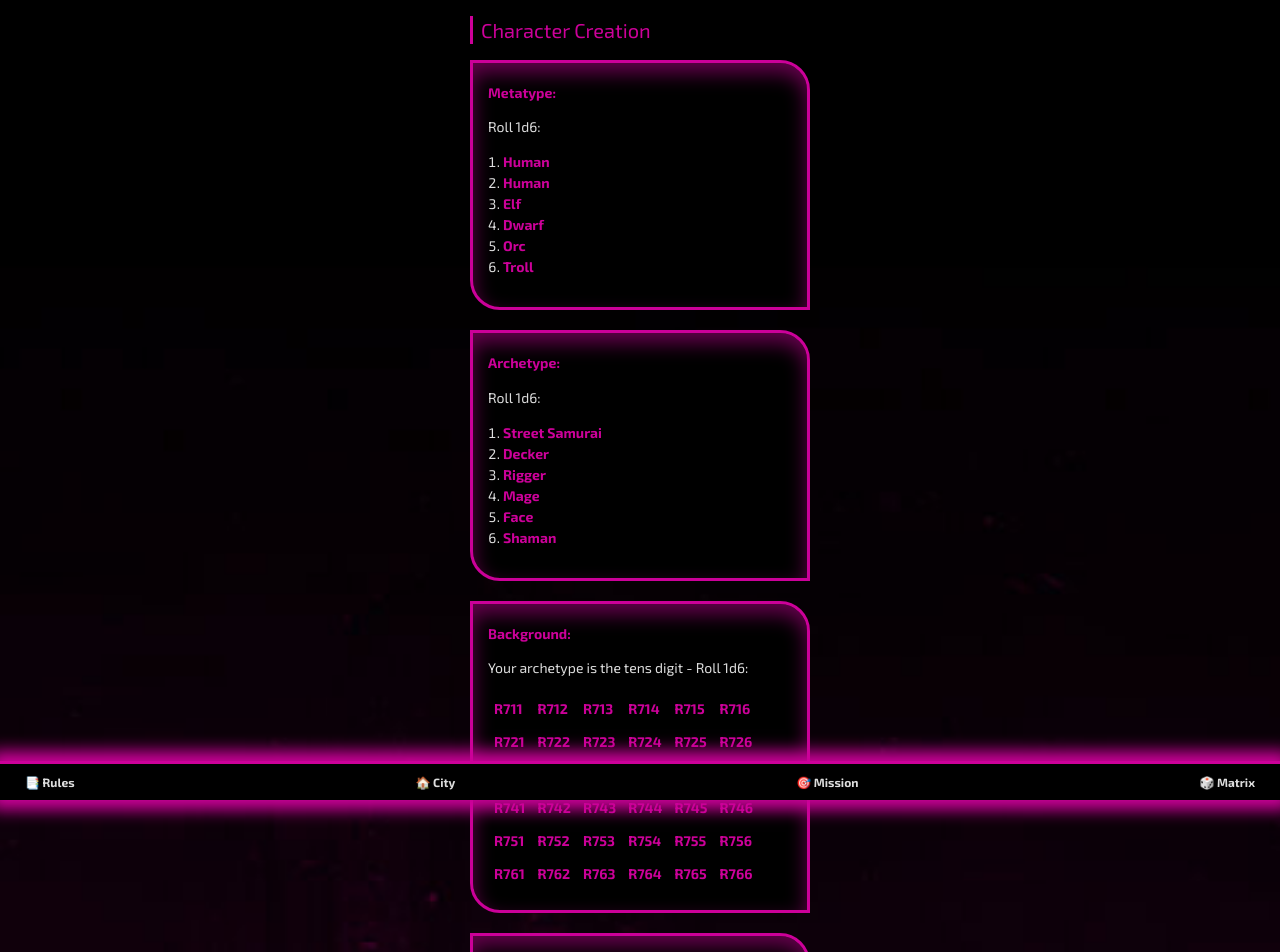
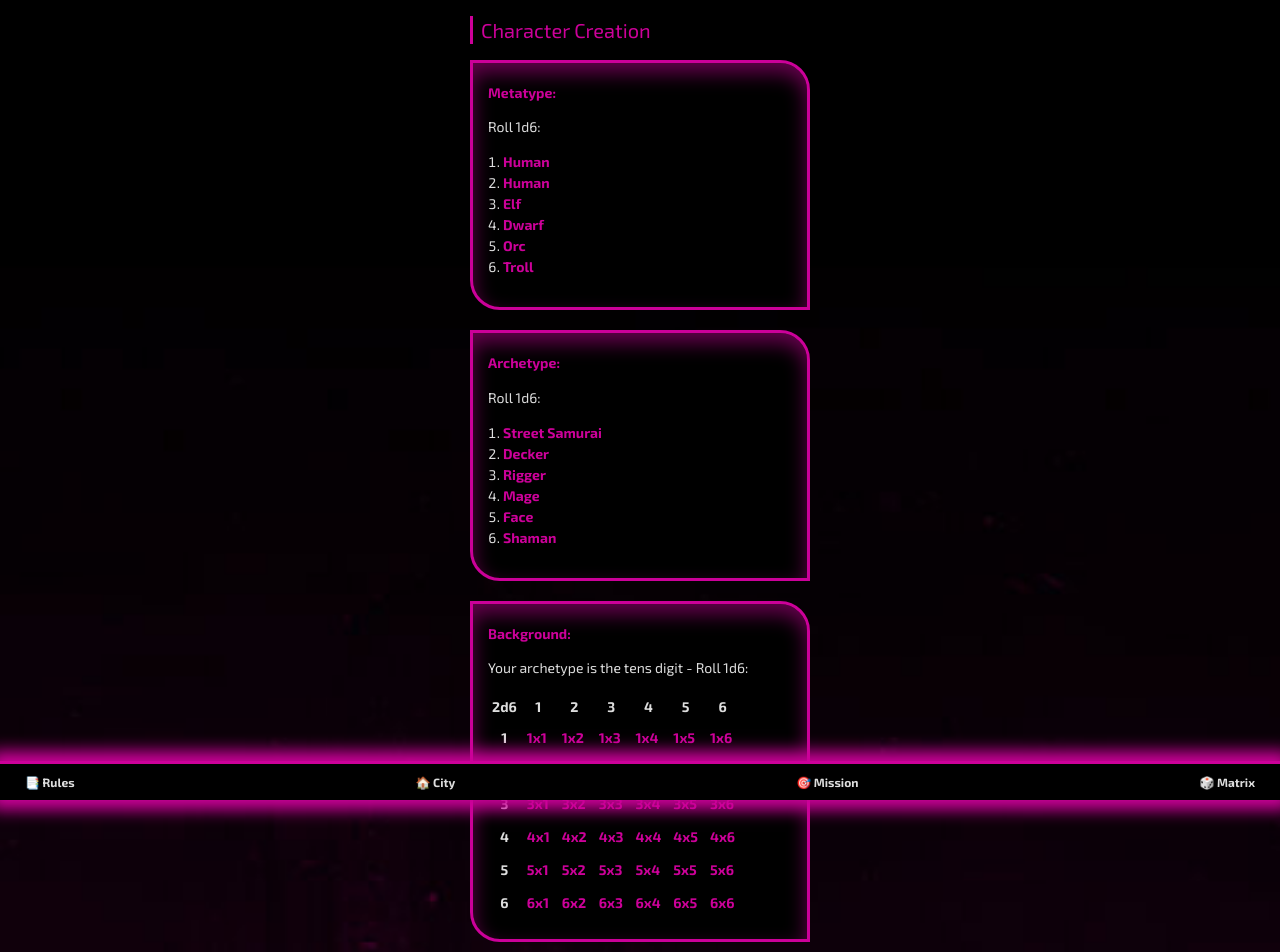
Before and after one commit to BroBuddy/shadowrun-neonhollow, a React (Vite) app: page /character in a window 1280 px wide. Shown: the top 952 px of the page. Built offline with nearby package versions, Linux system fonts and the light colour scheme.

Commit message:
clean up

```diff
--- a/src/feature/character/Character.tsx
+++ b/src/feature/character/Character.tsx
@@ -1,6 +1,9 @@
 import Card from '@/components/Card'
 import Headline from '@/components/Headline'
 import { Link } from 'react-router-dom'
+
+const rows = 6
+const cols = 6
 
 function Character() {
     return (
@@ -64,127 +67,34 @@ function Character() {
                 </p>
                 <p>Your archetype is the tens digit - Roll 1d6:</p>
                 <table>
+                    <thead>
+                        <tr>
+                            <th>2d6</th>
+                            <th>1</th>
+                            <th>2</th>
+                            <th>3</th>
+                            <th>4</th>
+                            <th>5</th>
+                            <th>6</th>
+                        </tr>
+                    </thead>
                     <tbody>
-                        <tr>
-                            <td>
-                                <Link to="/R711">R711</Link>
-                            </td>
-                            <td>
-                                <Link to="/R712">R712</Link>
-                            </td>
-                            <td>
-                                <Link to="/R713">R713</Link>
-                            </td>
-                            <td>
-                                <Link to="/R714">R714</Link>
-                            </td>
-                            <td>
-                                <Link to="/R715">R715</Link>
-                            </td>
-                            <td>
-                                <Link to="/R716">R716</Link>
-                            </td>
-                        </tr>
-                        <tr>
-                            <td>
-                                <Link to="/R721">R721</Link>
-                            </td>
-                            <td>
-                                <Link to="/R722">R722</Link>
-                            </td>
-                            <td>
-                                <Link to="/R723">R723</Link>
-                            </td>
-                            <td>
-                                <Link to="/R724">R724</Link>
-                            </td>
-                            <td>
-                                <Link to="/R725">R725</Link>
-                            </td>
-                            <td>
-                                <Link to="/R726">R726</Link>
-                            </td>
-                        </tr>
-                        <tr>
-                            <td>
-                                <Link to="/R731">R731</Link>
-                            </td>
-                            <td>
-                                <Link to="/R732">R732</Link>
-                            </td>
-                            <td>
-                                <Link to="/R733">R733</Link>
-                            </td>
-                            <td>
-                                <Link to="/R734">R734</Link>
-                            </td>
-                            <td>
-                                <Link to="/R735">R735</Link>
-                            </td>
-                            <td>
-                                <Link to="/R736">R736</Link>
-                            </td>
-                        </tr>
-                        <tr>
-                            <td>
-                                <Link to="/R741">R741</Link>
-                            </td>
-                            <td>
-                                <Link to="/R742">R742</Link>
-                            </td>
-                            <td>
-                                <Link to="/R743">R743</Link>
-                            </td>
-                            <td>
-                                <Link to="/R744">R744</Link>
-                            </td>
-                            <td>
-                                <Link to="/R745">R745</Link>
-                            </td>
-                            <td>
-                                <Link to="/R746">R746</Link>
-                            </td>
-                        </tr>
-                        <tr>
-                            <td>
-                                <Link to="/R751">R751</Link>
-                            </td>
-                            <td>
-                                <Link to="/R752">R752</Link>
-                            </td>
-                            <td>
-                                <Link to="/R753">R753</Link>
-                            </td>
-                            <td>
-                                <Link to="/R754">R754</Link>
-                            </td>
-                            <td>
-                                <Link to="/R755">R755</Link>
-                            </td>
-                            <td>
-                                <Link to="/R756">R756</Link>
-                            </td>
-                        </tr>
-                        <tr>
-                            <td>
-                                <Link to="/R761">R761</Link>
-                            </td>
-                            <td>
-                                <Link to="/R762">R762</Link>
-                            </td>
-                            <td>
-                                <Link to="/R763">R763</Link>
-                            </td>
-                            <td>
-                                <Link to="/R764">R764</Link>
-                            </td>
-                            <td>
-                                <Link to="/R765">R765</Link>
-                            </td>
-                            <td>
-                                <Link to="/R766">R766</Link>
-                            </td>
-                        </tr>
+                        {Array.from({ length: rows }, (_, rowIndex) => (
+                            <tr key={`row-${rowIndex + 1}`}>
+                                <th>{rowIndex + 1}</th>
+                                {Array.from({ length: cols }, (_, colIndex) => (
+                                    <td
+                                        key={`cell-${rowIndex + 1}-${colIndex + 1}`}
+                                    >
+                                        <Link
+                                            to={`/R7${rowIndex + 1}${colIndex + 1}`}
+                                        >
+                                            {rowIndex + 1}x{colIndex + 1}
+                                        </Link>
+                                    </td>
+                                ))}
+                            </tr>
+                        ))}
                     </tbody>
                 </table>
             </Card>
--- a/src/feature/city/pages/City.tsx
+++ b/src/feature/city/pages/City.tsx
@@ -37,9 +37,12 @@ function City() {
                     </p>
                     <div className="flex justify-between gap-3">
                         {district.facilities.map(
-                            (facility: Record<string, string>) => (
+                            (
+                                facility: Record<string, string>,
+                                facilityIndex: number
+                            ) => (
                                 <div
-                                    key={facility.id}
+                                    key={facilityIndex}
                                     className="flex-1 basis-1/3 text-center"
                                 >
                                     <Link to={facility.link}>
--- a/src/feature/mission/pages/Mission.tsx
+++ b/src/feature/mission/pages/Mission.tsx
@@ -31,27 +31,47 @@ function Mission() {
 
             <Card>
                 <p>
+                    Focus on mastering both{' '}
+                    <Link to="/mission/rules">Rules</Link> and{' '}
+                    <Link to="/mission/performance">Performance</Link>.
+                </p>
+                <p>
                     <strong>Missions Overview:</strong>
                 </p>
-                <ol>
+                <ul>
                     <li>
                         <Link to="/mission/R610">Recon the Facility</Link>
+                        <ol>
+                            <li>Infiltrate the Outer Perimeter</li>
+                            <li>Gather Intel on Security Systems</li>
+                            <li>Extract Critical Data from the Server</li>
+                        </ol>
                     </li>
                     <li>
                         <Link to="/mission/R620">Crash Security Systems</Link>
+                        <ol>
+                            <li>Overload the Firewall</li>
+                            <li>Disable Security Bots</li>
+                            <li>Take Down the AI Core</li>
+                        </ol>
                     </li>
                     <li>
                         <Link to="/mission/R630">Confront the CEO</Link>
+                        <ol>
+                            <li>Reach the Executive Elevator</li>
+                            <li>Bypass CEO’s Personal Guard</li>
+                            <li>Deliver the Threat</li>
+                        </ol>
                     </li>
                     <li>
                         <Link to="/mission/R640">Unveil the Truth</Link>
+                        <ol>
+                            <li>Infiltrate the Vault</li>
+                            <li>Extract the Sensitive Files</li>
+                            <li>Leak the Files to the Public</li>
+                        </ol>
                     </li>
-                </ol>
-                <p>
-                    Focus on mastering both{' '}
-                    <Link to="/mission/rules">Rules</Link> and{' '}
-                    <Link to="/mission/performance">Performance</Link>
-                </p>
+                </ul>
             </Card>
         </>
     )
--- a/src/pages/Matrix.tsx
+++ b/src/pages/Matrix.tsx
@@ -28,6 +28,7 @@ function Matrix() {
                 <p>
                     <strong className="violet">Event Matrix:</strong>
                 </p>
+                <p>Roll 2d6:</p>
                 <table>
                     <thead>
                         <tr>
@@ -64,6 +65,7 @@ function Matrix() {
                 <p>
                     <strong className="violet">Runner Matrix:</strong>
                 </p>
+                <p>Roll 2d6:</p>
                 <table>
                     <thead>
                         <tr>
```
